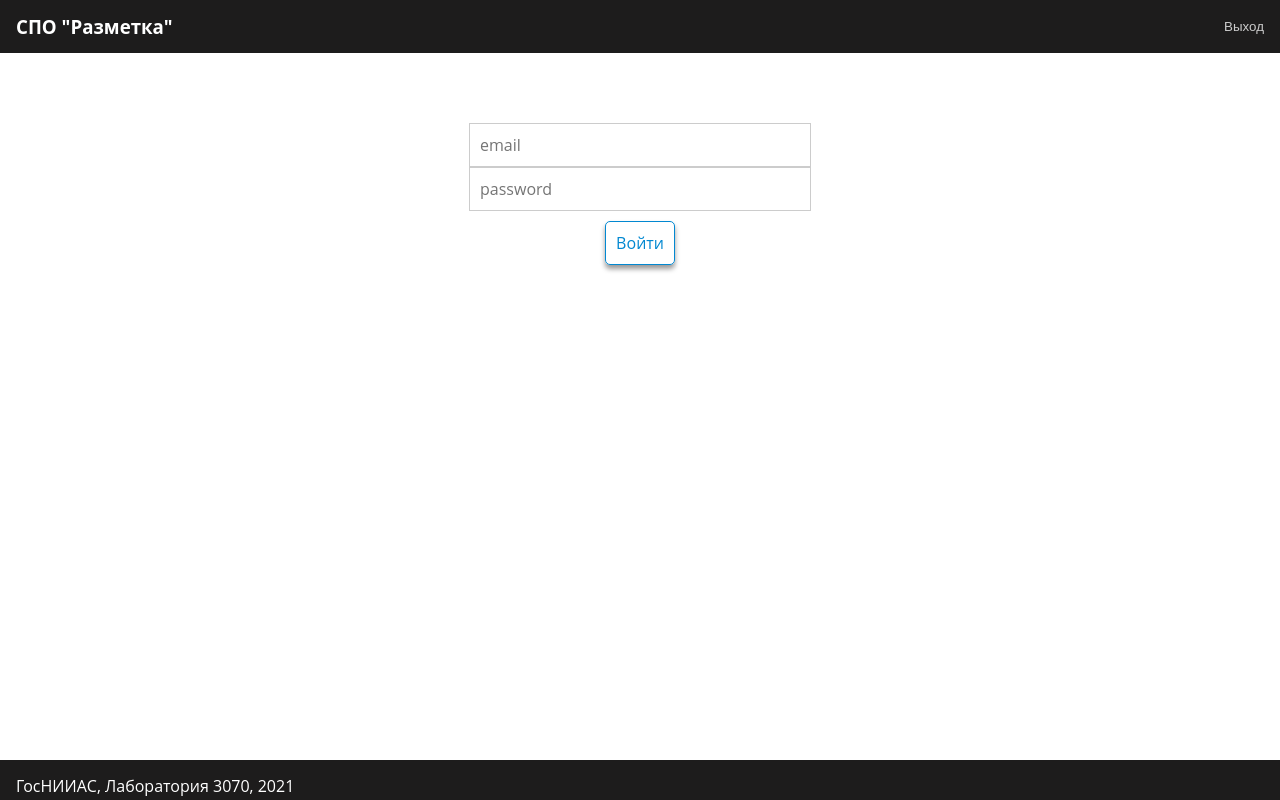
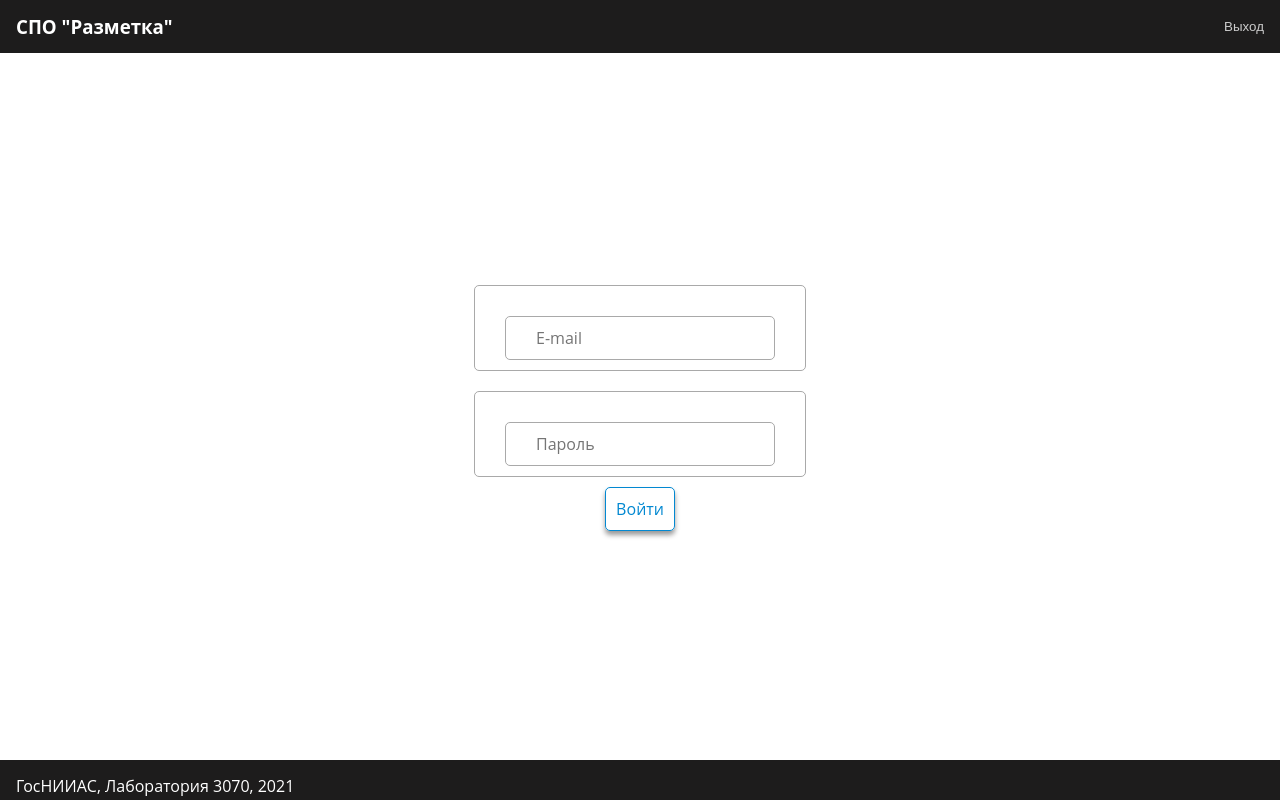
Before and after one commit to lensroman/react-crud, a React (Create React App) app: page / in a window 1280 px wide. Built offline with nearby package versions, Linux system fonts and the light colour scheme.

Commit message:
Auth container finished. Authentication without server for now.

```diff
--- a/src/Store/actions/actionTypes.js
+++ b/src/Store/actions/actionTypes.js
@@ -8,3 +8,5 @@ export const MOUSE_UP_RECT = 'MOUSE_UP_RECT'
 export const POLYGON_MODE_ON = 'POLYGON_MODE_ON'
 export const RECT_MODE_ON = 'RECT_MODE_ON'
 export const IMAGE_SAVE_JSON = 'IMAGE_SAVE_JSON'
+
+export const AUTH_USER = 'AUTH_USER'
--- /dev/null
+++ b/src/Store/actions/authAction.js
@@ -0,0 +1,9 @@
+import * as actionTypes from './actionTypes';
+
+export const auth = (email, password) => {
+    return {
+        type: actionTypes.AUTH_USER,
+        email: email,
+        password: password
+    }
+}
--- a/src/Store/actions/rootAction.js
+++ b/src/Store/actions/rootAction.js
@@ -10,3 +10,6 @@ export {
     polygonModeOn,
     imageSaveAsJSON
 } from './markupAction'
+export {
+    auth
+} from './authAction'
--- a/src/Store/reducers/authReducer.js
+++ b/src/Store/reducers/authReducer.js
@@ -1,11 +1,27 @@
 import * as actionTypes from '../actions/actionTypes';
 
 const initialState = {
-    isAuthenticated: false
+    loading: false,
+    isAuthenticated: false,
+    email: null,
+    password: null,
+    userType: null,
 }
 
 const reducer = (state = initialState, action) => {
     switch (action.type) {
+        case actionTypes.AUTH_USER: {
+            // request to server. Get userType
+            let email = action.email
+            let password = action.password
+            return {
+                ...state,
+                email: email,
+                password: password,
+                userType: 'markup',
+                isAuthenticated: true
+            }
+        }
         default: {
             return {
                 ...state
--- a/src/components/Form/Form.js
+++ /dev/null
@@ -1,18 +0,0 @@
-import React from 'react';
-
-import classes from './Form.module.scss';
-import Input from "../UI/Input/Input";
-import Button from "../UI/Button/Button";
-
-const Form = props => {
-
-    return(
-        <div className={classes.Form}>
-            <Input placeholder="email"/>
-            <Input placeholder="password" />
-            <Button>Войти</Button>
-        </div>
-    )
-}
-
-export default Form;
--- a/src/components/UI/Input/Input.js
+++ b/src/components/UI/Input/Input.js
@@ -4,13 +4,34 @@ import classes from './Input.module.scss';
 
 const Input = props => {
 
+    let inputElement = null
+
+    switch (props.elementType) {
+        case ('input'): {
+            inputElement = <input
+                className={classes.Input}
+                {...props.elementConfig}
+                value={props.value}
+                onChange={props.changed}
+            />
+            break
+        }
+        default: {
+            inputElement = <input
+                className={classes.Input}
+                {...props.elementConfig}
+                value={props.value}
+                onChange={props.changed}
+            />
+        }
+    }
+
+
     return (
-        <input
-            className={classes.Input}
-            placeholder={props.placeholder}
-            value={props.value}
-            onChange={props.changed}
-        />
+        <div className={classes.Input}>
+            <label className={classes.Label}>{props.label}</label>
+            {inputElement}
+        </div>
     )
 }
 
--- a/src/components/UI/Input/Input.module.scss
+++ b/src/components/UI/Input/Input.module.scss
@@ -1,10 +1,16 @@
 .Input {
-  width: 30%;
-  padding: 10px;
+  padding: 10px 30px;
   box-sizing: border-box;
   outline: none;
-  border: 1px solid #ccc;
+  border: 1px solid #a9a9a9;
   background-color: white;
   font: inherit;
   display: block;
+  margin-top: 20px;
+  border-radius: 5px;
 }
+
+.Label {
+  font-weight: bold;
+  display: block;
+}
--- a/src/containers/Auth/Auth.js
+++ b/src/containers/Auth/Auth.js
@@ -1,22 +1,88 @@
-import React, {Fragment} from "react";
+import React, {Fragment, useState} from "react";
+import * as actions from '../../Store/actions/rootAction';
 
-import Form from '../../components/Form/Form';
+import classes from './Auth.module.scss';
+import Input from "../../components/UI/Input/Input";
+import Button from "../../components/UI/Button/Button";
+import {connect} from "react-redux";
 
 const Auth = props => {
-    // state for organization data for request
-        // object with right structure like backend has
+    const [controls, setControls] = useState({
+        email: {
+            elementType: 'input',
+            elementConfig: {
+                type: 'email',
+                placeholder: 'E-mail'
+            },
+            value: '',
+        },
+        password: {
+            elementType: 'input',
+            elementConfig: {
+                type: 'password',
+                placeholder: 'Пароль'
+            },
+            value: '',
+        }
+    })
 
-    // re-used input component
-        // placeholders, onChange methods, right types
+    const formElementsArray = []
 
-    // validation
-        // email validation, hide password with dots
+    for (let key in controls) {
+        formElementsArray.push({id: key, config: controls[key]})
+    }
+
+    const inputChangeHandler = (event, controlName) => {
+        const updatedControls = {
+            ...controls,
+            [controlName]: {
+                ...controls[controlName],
+                value: event.target.value,
+                touched: true
+            }
+        }
+        setControls(updatedControls)
+    }
+
+    const submitHandler = (event) => {
+        event.preventDefault();
+        props.onAuth(controls.email.value, controls.password.value)
+    }
+
+    let form = (
+        <form onSubmit={submitHandler} className={classes.form}>
+            {formElementsArray.map(formElement => {
+                return(
+                    <Input
+                        key={formElement.id}
+                        elementType={formElement.config.elementType}
+                        elementConfig={formElement.config.elementConfig}
+                        value={formElement.config.value}
+                        changed={(event) => inputChangeHandler(event, formElement.id)}
+                    />
+                )
+            })}
+            <Button>Войти</Button>
+        </form>
+    )
 
     return (
         <Fragment>
-            <Form />
+            {form}
         </Fragment>
     )
 }
 
-export default Auth
+const mapStateToProps = state => {
+    return {
+        loading: state.auth.loading
+    }
+}
+
+const mapDispatchToProps = dispatch => {
+    return {
+        onAuth: (email, password) => dispatch(actions.auth(email, password))
+    }
+}
+
+export default connect(mapStateToProps, mapDispatchToProps)(Auth)
--- a/src/components/Form/Form.module.scss
+++ b/src/containers/Auth/Auth.module.scss
@@ -1,8 +1,8 @@
-.Form {
-  width: 100%;
+.form {
   display: flex;
-  padding: 70px;
   flex-direction: column;
   justify-content: center;
   align-items: center;
+  margin: 15% auto;
+  padding: 20px 50px;
 }
```
